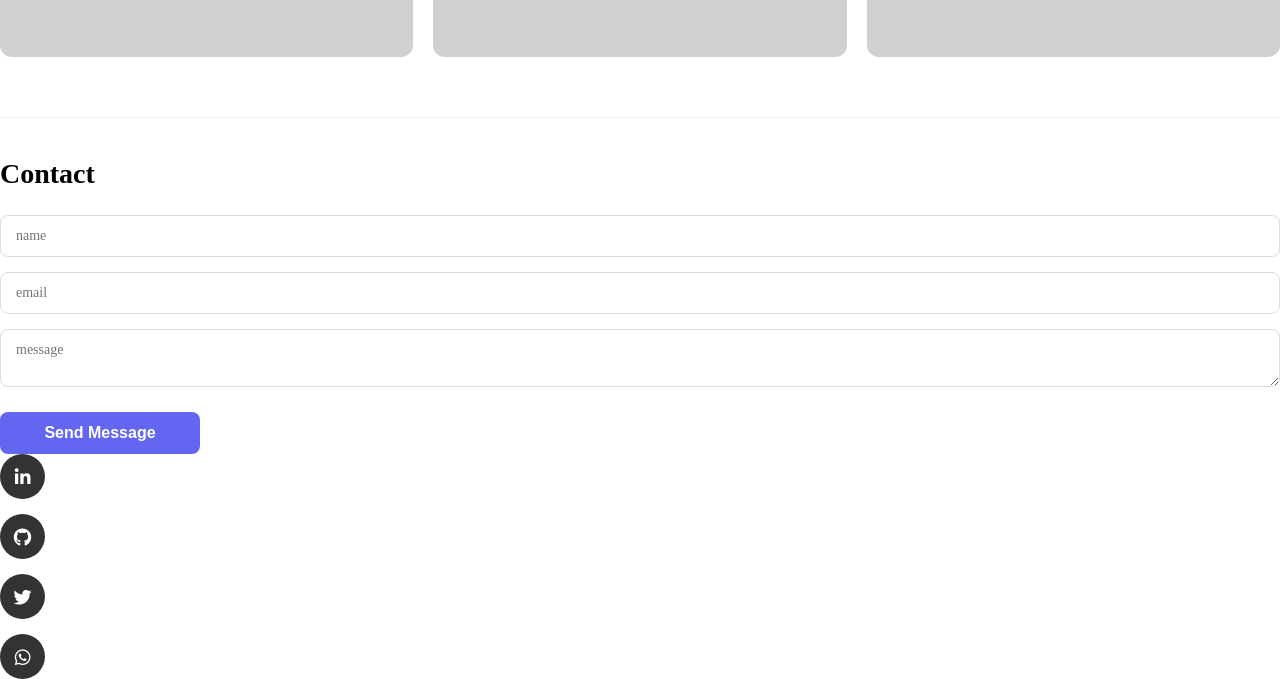
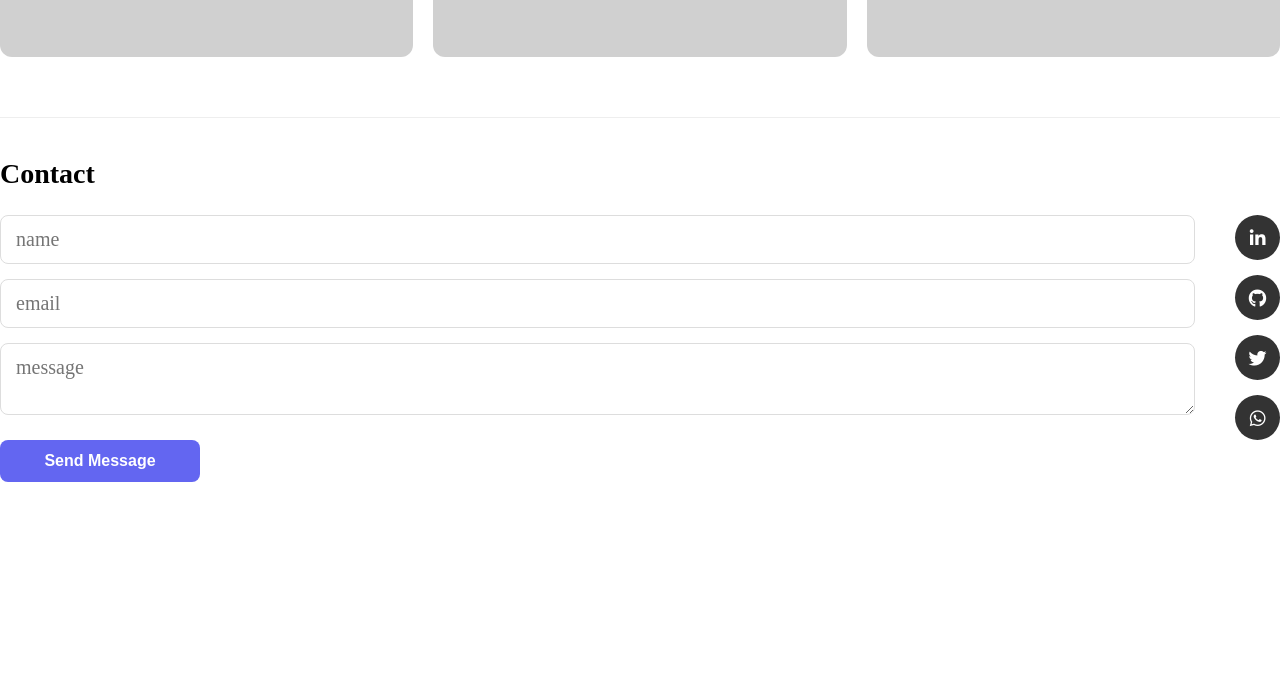
Before and after one commit to JorgeDavid96/Primer-pagina-web, a plain HTML site: page index.html in a window 1280 px wide. Shown: the part 755-1434 px from the top of the page. After the commit the page ends 1237 px from the top, so only its background shows below. Drawn offline with Linux system fonts and the light colour scheme.

Commit message:
arreglo alineacion iconos

```diff
--- a/css/style.css
+++ b/css/style.css
@@ -203,7 +203,7 @@ body {
     padding: 12px 15px;
     border: 1px solid #ddd;
     border-radius: 8px;
-    font-size: 14px;
+    font-size: 20px;
     font-family: inherit;
     transition: border-color 0.3s ease;
     width: 100%;
--- a/index.html
+++ b/index.html
@@ -68,7 +68,7 @@
     <!--Contact Section-->
     <section id="Contact" class="contact-section">
         <h2>Contact</h2>
-        <div class="Contact-container">
+        <div class="contact-container">
             <form class="contact-form">
                 <input type="text" placeholder="name" required>
                 <input type="email" placeholder="email" required>
```
